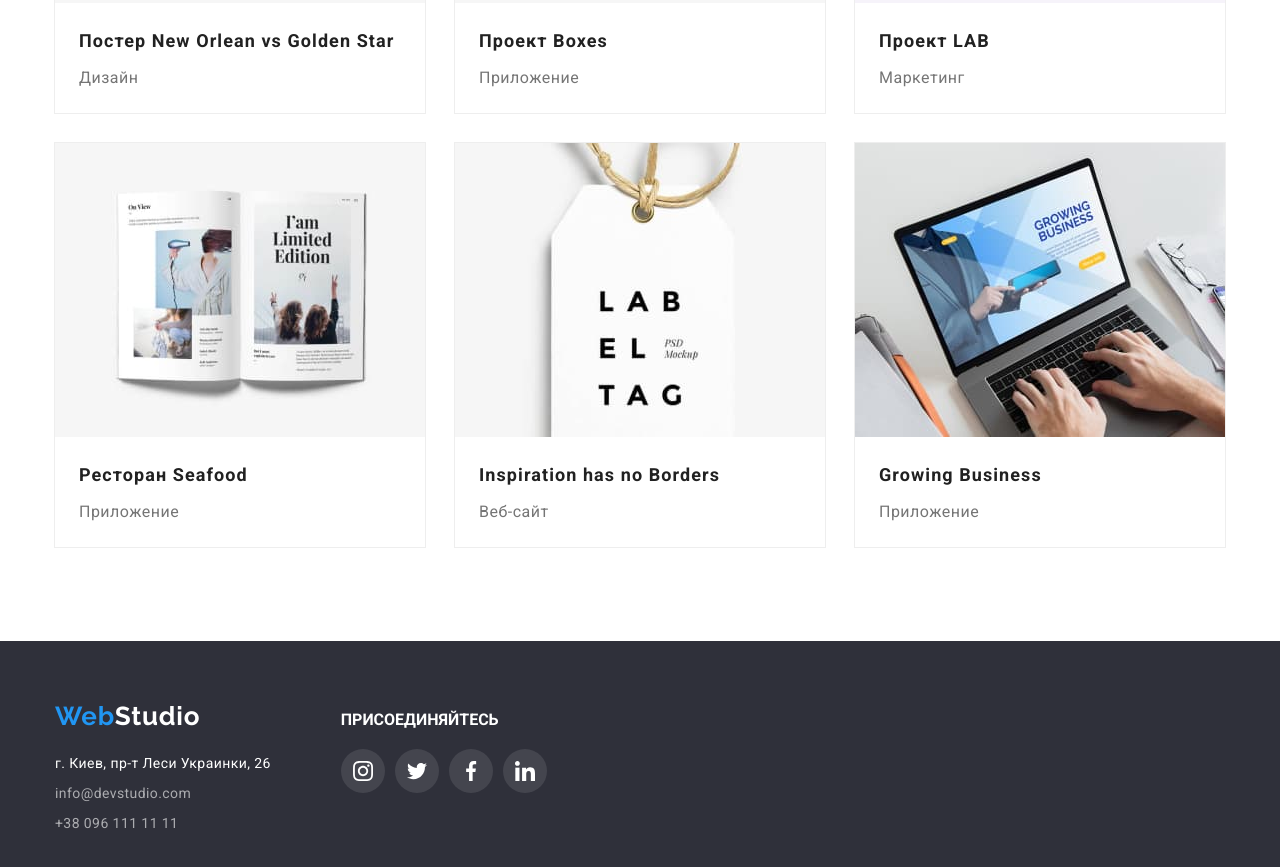
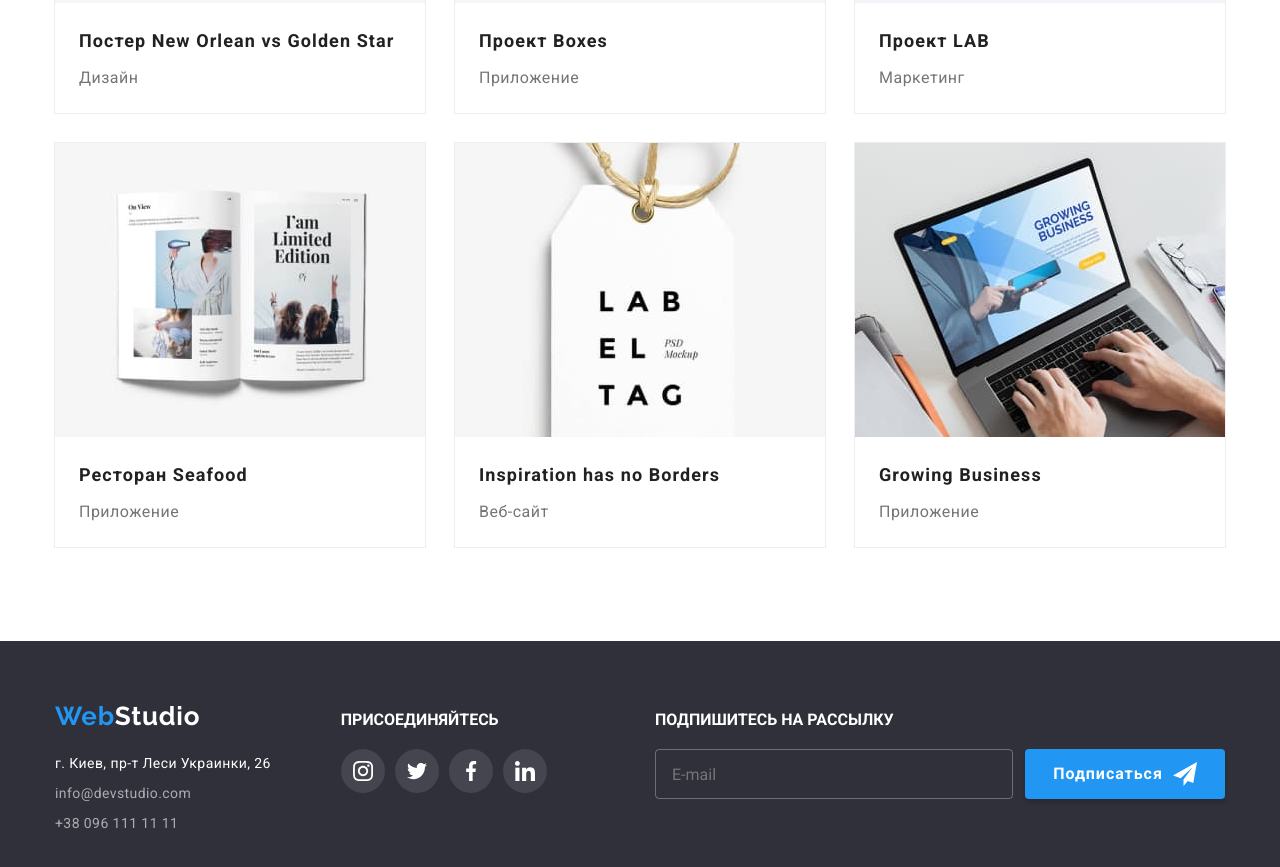
Before and after one commit to kler-grom/goit-markup-hw-06, a plain HTML site: page portfolio.html in a window 1280 px wide. Shown: the part 988-1855 px from the top of the page. Drawn offline with nearby package versions, Linux system fonts and the light colour scheme.

Commit message:
правки

```diff
--- a/portfolio.html
+++ b/portfolio.html
@@ -251,6 +251,19 @@
                 </ul>
 
             </div>
+            <div class="email-input-box">
+                <b class="email-input-title">Подпишитесь на рассылку</b>
+                <form class="email-input">
+                    <input type="email" name="email" class="subscribe-input" placeholder="E-mail" autocomplete="off">
+                    <button type="submit" class="sub-btn">
+                        Подписаться
+                        <svg width="24" height="24" class="sub-icon">
+                            <use href="./img/symbol-defs.svg#icon_send"></use>
+                        </svg>
+                    </button>
+                </form>
+
+            </div>
         </div>
     </footer>
     </body>
```
